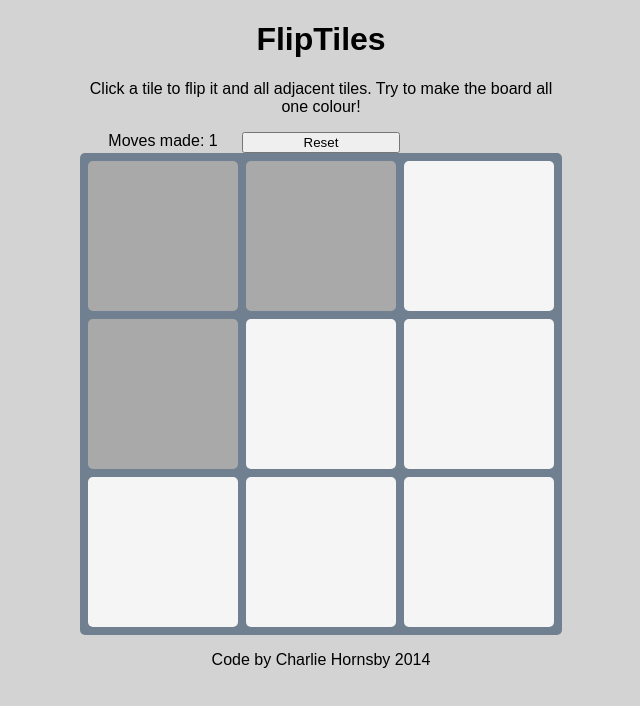
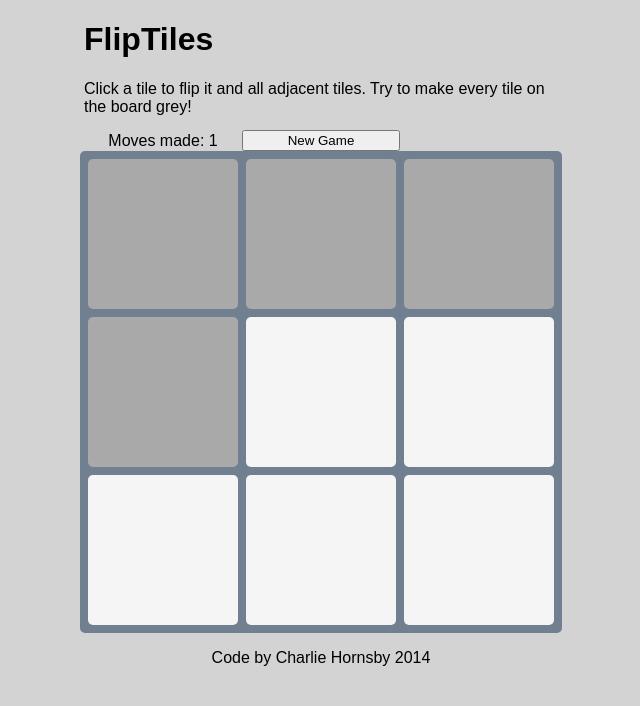
Before and after one commit to chornsby/FlipTiles, a plain HTML site: page index.html in a window 1280 px wide. Both pictures are taken after a click on the element 482 px from the left and 235 px from the top of the page. Shown: the whole page, without its empty margins (319-959 px from the left). Drawn offline with nearby package versions, Linux system fonts and the light colour scheme.

Commit message:
Added hover effect, random starting tile, and end to the game

```diff
--- a/index.html
+++ b/index.html
@@ -12,12 +12,12 @@
     <div id="heading" class="container">
         <h1>FlipTiles</h1>
         <p>Click a tile to flip it and all adjacent tiles.
-           Try to make the board all one colour!</p>
+            Try to make every tile on the board grey!</p>
     </div>
 
     <div id="score-board" class="container">
         <div id="moves-made">Moves made: 0</div>
-        <button type="button" id="reset">Reset</button>
+        <button type="button" id="new-game">New Game</button>
         <div id="game-state"></div>
     </div>
 
--- a/js/script.js
+++ b/js/script.js
@@ -3,6 +3,8 @@ var size = 3;
 var tiles = ['0,0', '1,0', '2,0',
              '0,1', '1,1', '2,1',
              '0,2', '1,2', '2,2'];
+
+var wonGame = false;
 
 var othersToFlip = function(tileID) {
     /* Return a list of tileIDs that also need flipping. */
@@ -28,16 +30,25 @@ var othersToFlip = function(tileID) {
     return toFlip;
 };
 
+var randomTile = function() {
+    /* Return the ID of a random tile. */
+    var index = Math.floor(Math.random() * tiles.length);
+
+    return tiles[index];
+};
+
 $(document).ready(function() {
 
-    $reset = $('#reset');
+    $newGame = $('#new-game');
     $tile = $('.tile');
     $movesMade = $('#moves-made');
     $won = $('#game-state');
 
+    document.getElementById(randomTile()).classList.add('marked');
+
     var movesMade = 0;
 
-    $reset.click(function() {
+    $newGame.click(function() {
         /* Reset the game board to the start. */
 
         $tile.removeClass('marked');
@@ -45,9 +56,18 @@ $(document).ready(function() {
         movesMade = 0;
         $movesMade.text('Moves made: 0');
         $won.empty();
+
+        wonGame = false;
+
+        document.getElementById(randomTile()).classList.add('marked');
     });
 
     $tile.click(function() {
+
+        if (wonGame) {
+            return;
+        }
+
         $(this).toggleClass('marked');
         $movesMade.text('Moves made: ' + (movesMade + 1));
         movesMade++;
@@ -58,16 +78,17 @@ $(document).ready(function() {
             document.getElementById(others[i]).classList.toggle('marked');
         }
 
-        var wonYet = true;
+        /* Assume game is won until find evidence that it is not. */
+        wonGame = true;
 
         for (var j = 0; j < tiles.length; j++) {
             if (!document.getElementById(tiles[j]).classList.contains('marked')) {
-                wonYet = false;
+                wonGame = false;
                 break;
             }
         }
 
-        if (wonYet) {
+        if (wonGame) {
             $won.text('You won!');
         } else {
             $won.empty();
--- a/style/main.css
+++ b/style/main.css
@@ -1,7 +1,6 @@
 body {
     background-color: lightgrey;
     font-family: Arial, sans-serif;
-    text-align: center;
 }
 
 .container {
@@ -10,9 +9,17 @@ body {
     margin: auto;
 }
 
+#score-board {
+    text-align: center;
+}
+
 #score-board > * {
     width: 33.3333%;
     float: left;
+}
+
+#new-game {
+    margin-top: -2px;
 }
 
 #game-board {
@@ -46,6 +53,14 @@ body {
     cursor: pointer;
 }
 
+.tile:hover {
+    box-shadow: 0 0 5px white;
+}
+
 .marked {
     background-color: darkgrey;
 }
+
+#credits {
+    text-align: center;
+}
```
